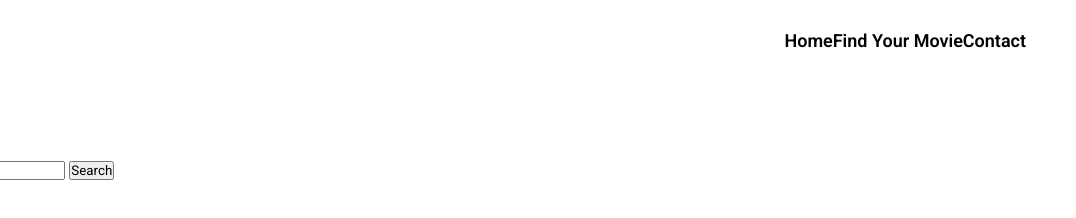
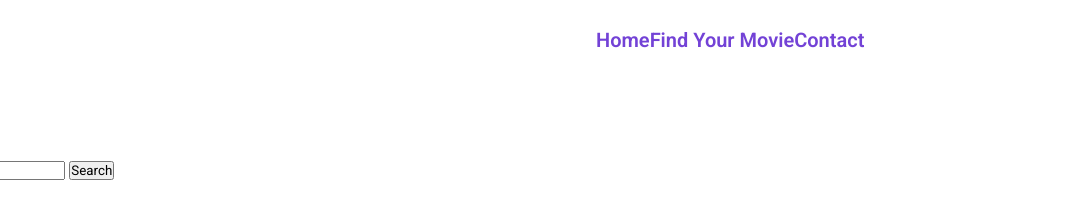
Before and after one commit to tydcarl/mod4.2finalproject, a plain HTML site: page index.html in a window 1280 px wide. Shown: the full height of the page, 204-1280 px from the left. Drawn offline with Linux system fonts and the light colour scheme.

Commit message:
confusing

```diff
--- a/index.html
+++ b/index.html
@@ -18,7 +18,7 @@
           class="logo"
         />
         </div>
-<div class="links">
+<div class="nav__links">
         <ul class="links">
           <li><a href="#" class="nav__link"></a>Home</li>
           <li><a href="#" class="nav__link"></a>Find Your Movie</li>
--- a/style.css
+++ b/style.css
@@ -24,11 +24,11 @@ nav {
   align-items: center;
 }
 
-.nav__link {
+.nav__links {
   display: flex;
   width: 100%;
   max-width: 430px;
-  margin-left: 16px;
+  margin-left: 100px;
   text-decoration: none;
   font-size: 20px;
   color: #7342d6;
```
